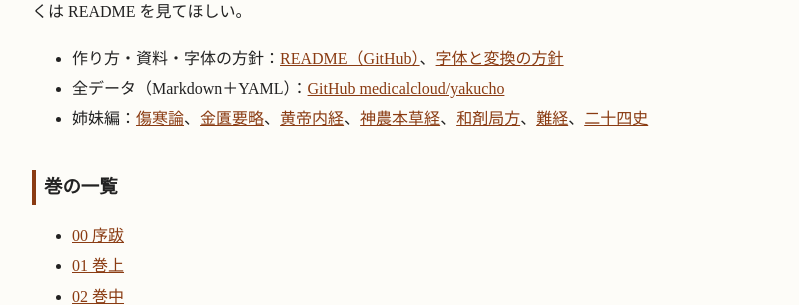
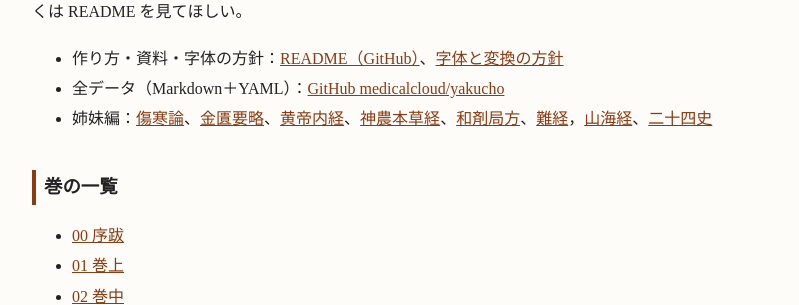
Before and after one commit to medicalcloud/yakucho, a Jekyll site: the page built from index.md, in a window 1280 px wide. Shown: the part 268-573 px from the top of the page, without its empty margins (240-1039 px from the left). Built offline with Jekyll 4.4.1, drawn with Linux system fonts in a browser that asks for light colours.

Commit message:
姉妹編のリンクに山海経を足す
Co-Authored-By: Claude Opus 5.5 <noreply@anthropic.com>
Claude-Session: https://claude.ai/code/session_01LRgAs9kiaN9gwPmZDVNvf2

```diff
--- a/index.md
+++ b/index.md
@@ -10,7 +10,7 @@ title: 目次
 
 - 作り方・資料・字体の方針：[README（GitHub）](https://github.com/medicalcloud/yakucho#readme)、[字体と変換の方針](字体と変換の方針.md)
 - 全データ（Markdown＋YAML）：[GitHub medicalcloud/yakucho](https://github.com/medicalcloud/yakucho)
-- 姉妹編：[傷寒論](https://medicalcloud.github.io/shokanron/)、[金匱要略](https://medicalcloud.github.io/kinkiyoryaku/)、[黄帝内経](https://medicalcloud.github.io/koteidaikei/)、[神農本草経](https://medicalcloud.github.io/shinnohonzokyo/)、[和剤局方](https://medicalcloud.github.io/wazaikyokuho/)、[難経](https://medicalcloud.github.io/nangyo/)、[二十四史](https://medicalcloud.github.io/24shi/)
+- 姉妹編：[傷寒論](https://medicalcloud.github.io/shokanron/)、[金匱要略](https://medicalcloud.github.io/kinkiyoryaku/)、[黄帝内経](https://medicalcloud.github.io/koteidaikei/)、[神農本草経](https://medicalcloud.github.io/shinnohonzokyo/)、[和剤局方](https://medicalcloud.github.io/wazaikyokuho/)、[難経](https://medicalcloud.github.io/nangyo/)，[山海経](https://medicalcloud.github.io/sengaikyo/)、[二十四史](https://medicalcloud.github.io/24shi/)
 
 ## 巻の一覧
 
```
